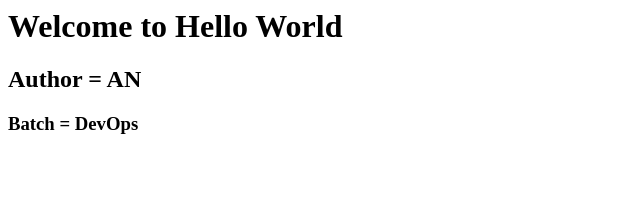
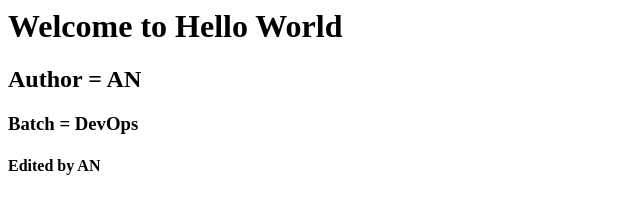
Before and after one commit to anirudhnadgod/sample, a plain HTML site: page index.html in a window 1280 px wide. Shown: the whole page, without its empty margins (0-640 px from the left). Drawn offline with Linux system fonts and the light colour scheme.

Commit message:
145431102020- Edited details
145431102020- Edited details

```diff
--- a/index.html
+++ b/index.html
@@ -1,3 +1,4 @@
 <h1>Welcome to Hello World</h1>
 <h2> Author = AN </h2>
 <h3>Batch = DevOps</h3>
+<h4>Edited by AN</h4>
```
